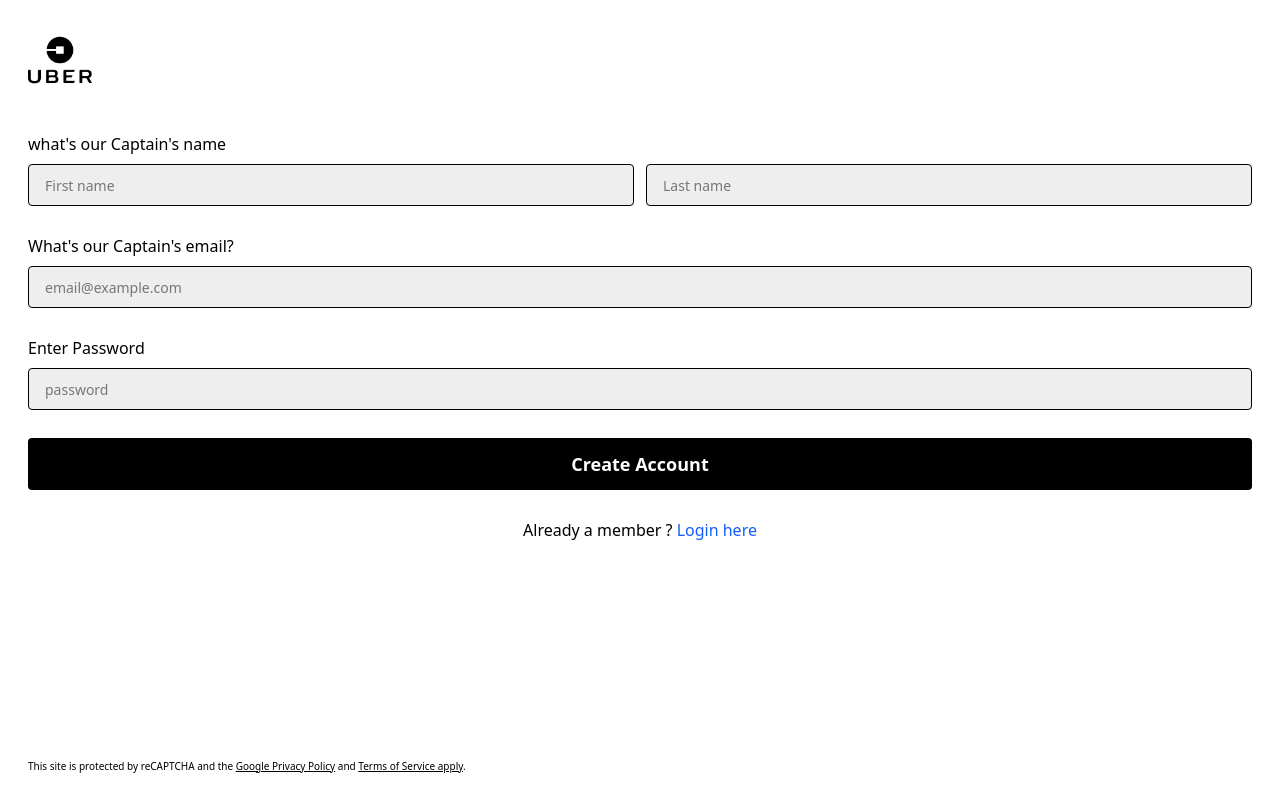
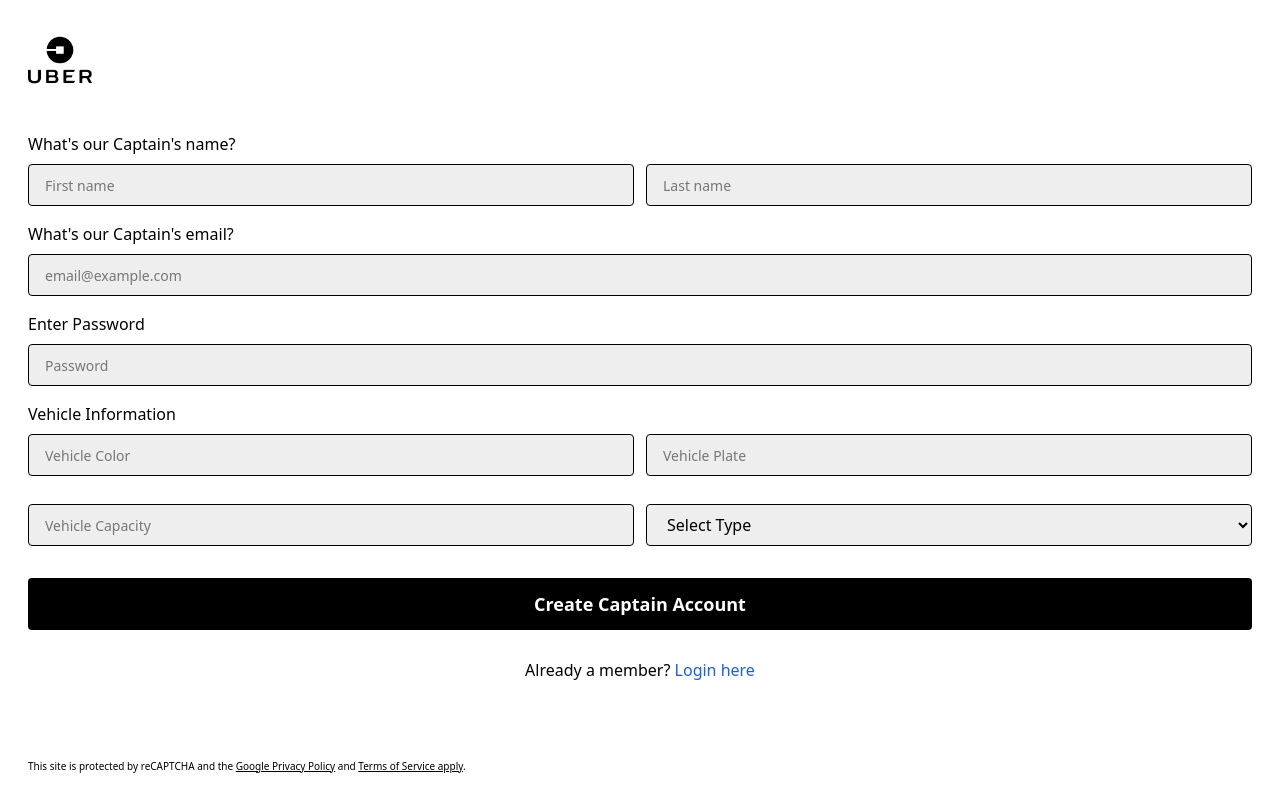
Before and after one commit to sachin0986/Uber---Imitation, a React (Vite) app in the folder Frontend/: page /captain-signup in a window 1280 px wide. Built offline with nearby package versions, Linux system fonts and the light colour scheme.

Commit message:
User Home page Up down Panel completed

```diff
--- a/Frontend/package.json
+++ b/Frontend/package.json
@@ -10,8 +10,10 @@
     "preview": "vite preview"
   },
   "dependencies": {
+    "@gsap/react": "^2.1.2",
     "@tailwindcss/vite": "^4.1.10",
     "axios": "^1.10.0",
+    "gsap": "^3.13.0",
     "react": "^19.1.0",
     "react-dom": "^19.1.0",
     "react-icons": "^5.5.0",
--- a/Frontend/src/App.jsx
+++ b/Frontend/src/App.jsx
@@ -7,6 +7,8 @@ import CaptainSignup from './pages/CaptainSignup';
 import Home from "./pages/Home";
 import UserProtectedWrapper from "./pages/UserProtectedWrapper";
 import UserLogout from "./pages/UserLogout";
+import CaptainHome from "./pages/CaptainHome";
+import CaptainProtectedWrapper from "./pages/CaptainProtectedWrapper";
 
 
 
@@ -25,6 +27,9 @@ const App = () => {
           <Route path="/user/logout" element={<UserProtectedWrapper>
             <UserLogout />
           </UserProtectedWrapper>}/>
+          <Route path="/captain-home" element={<CaptainProtectedWrapper>
+            <CaptainHome />
+          </CaptainProtectedWrapper>}/>
       </Routes>
     </div>
   )
--- /dev/null
+++ b/Frontend/src/Components/LocationSearchPanel.jsx
@@ -0,0 +1,23 @@
+import React from "react";
+
+const LocationSearchPanel = () => {
+    return(
+        <div>
+        <div>
+            this is location search panel
+        </div>
+        <div>
+            this is location search panel
+        </div>
+        <div>
+            this is location search panel
+        </div>
+        <div>
+            this is location search panel
+        </div>
+        </div>
+
+    )
+}
+
+export default LocationSearchPanel;
--- /dev/null
+++ b/Frontend/src/context/CaptainContext.jsx
@@ -0,0 +1,32 @@
+import { useState, useContext, createContext } from "react";
+
+export const CaptainDataContext = createContext();
+
+
+const CaptainContext = ({ children }) => {
+    const [captain, setCaptain] = useState(null);
+    const [isLoading, setIsLoading] = useState(false);
+    const [error, setError] = useState(null);
+
+    const updateCaptain = (captainData) => {
+        setCaptain(captainData);
+    };
+
+    const value = {
+        captain,
+        setCaptain,
+        isLoading,
+        setIsLoading,
+        error,
+        setError,
+        updateCaptain,
+    };
+
+    return(
+        <CaptainDataContext.Provider value={value}>
+            {children}
+        </CaptainDataContext.Provider>
+    )
+}
+
+export default CaptainContext;
--- a/Frontend/src/main.jsx
+++ b/Frontend/src/main.jsx
@@ -3,14 +3,17 @@ import { createRoot } from 'react-dom/client'
 import './index.css'
 import App from './App.jsx'
 import { BrowserRouter } from 'react-router-dom'
-import UserContext from './context/userContext.jsx'
+import UserContext from './context/UserContext.jsx'
+import CaptainContext from './context/CaptainContext.jsx'
 
 createRoot(document.getElementById('root')).render(
   <StrictMode>
-    <UserContext>
-    <BrowserRouter>
-        <App />
-    </BrowserRouter>
-    </UserContext>
+    <CaptainContext>
+      <UserContext>
+        <BrowserRouter>
+          <App />
+        </BrowserRouter>
+      </UserContext>
+    </CaptainContext>
   </StrictMode>,
 )
--- a/Frontend/src/pages/CaptainLogin.jsx
+++ b/Frontend/src/pages/CaptainLogin.jsx
@@ -1,5 +1,9 @@
 import React, { useState } from "react";
 import { Link } from "react-router-dom";
+import { useNavigate } from "react-router-dom";
+import { CaptainDataContext } from "../context/CaptainContext";
+import axios from "axios";
+import { VITE_BASE_URL } from "../Utils/contants";
 
 const style = {
     inputStyle: `bg-[#eeeeee] mb-7 rounded px-4 py-2 border w-full text-lg placeholder:text-base`,
@@ -7,17 +11,30 @@ const style = {
 };
 
 const CaptainLogin = () => {
+
+    const {captain, setCaptain } = React.useContext(CaptainDataContext);
+    const navigate = useNavigate();
+
     const [email, setEmail] = useState('');
     const [password, setPassword] = useState('');
     const [captainData, setCaptainData] = useState({});
 
 
-    const submitHandler = (e) => {
+    const submitHandler = async (e) => {
         e.preventDefault();
-        setCaptainData({
+        const captain = {
             email: email,
             password: password
-        })
+        }
+
+        const response = await axios.post(VITE_BASE_URL + `captains/login`, captain);
+        if(response.status === 200){
+            const data = response.data;
+            setCaptain(response.captain);
+            localStorage.setItem('token', data.token);
+            navigate('/captain-home');
+        }
+
         console.log(captainData);
         setEmail('');
         setPassword('');
--- a/Frontend/src/pages/CaptainSignup.jsx
+++ b/Frontend/src/pages/CaptainSignup.jsx
@@ -1,91 +1,158 @@
 import React, { useState } from "react";
 import { Link } from 'react-router-dom'
-
+import { CaptainDataContext } from "../context/CaptainContext";
+import { useNavigate } from "react-router-dom";
+import axios from 'axios';
+import { VITE_BASE_URL } from '../Utils/contants';
 
 const style = {
-    oldInput: `bg-[#eeeeee] mb-7 rounded px-4 py-2 border w-full text-base placeholder:text-sm`,
-    loginInputStyle: `bg-[#eeeeee] mb-7 rounded px-4 py-2 border w-1/2 text-base placeholder:text-sm`,
-    buttonStyle: `bg-black text-white font-semibold mb-7 rounded px-4 py-3 w-full text-lg`
+    input: `bg-[#eeeeee] mb-4 rounded px-4 py-2 border w-full text-base placeholder:text-sm`,
+    inputHalf: `bg-[#eeeeee] mb-4 rounded px-4 py-2 border w-1/2 text-base placeholder:text-sm`,
+    flexGap: `flex gap-3`,
+    button: `bg-black text-white font-semibold mb-7 rounded px-4 py-3 w-full text-lg`
 };
 
 const CaptainSignup = () => {
+
+    const navigate = useNavigate();
+
     const [email, setEmail] = useState('');
     const [password, setPassword] = useState('');
-    const [firstName, setfirstName] = useState('');
-    const [lastName, setlastName] = useState('');
-    const [captainData, setcaptainData] = useState({});
+    const [firstName, setFirstName] = useState('');
+    const [lastName, setLastName] = useState('');
+    const [vehicleColor, setVehicleColor] = useState('');
+    const [vehiclePlate, setVehiclePlate] = useState('');
+    const [vehicleCapacity, setVehicleCapacity] = useState('');
+    const [vehicleType, setVehicleType] = useState('');
+    const { setCaptain } = React.useContext(CaptainDataContext);
 
-    const submitHnadeler = (e) => {
+    const submitHandler = async (e) => {
         e.preventDefault();
-        setcaptainData({
-            fullName: {
-                firstName: firstName,
-                lastName: lastName
+        const captainData = {
+            fullname: {
+                firstname: firstName,
+                lastname: lastName
             },
-            userEmail: email,
-            password: password
+            email,
+            password,
+            vehicle: {
+                color: vehicleColor,
+                plate: vehiclePlate,
+                capacity: vehicleCapacity,
+                vehicleType: vehicleType
             }
-        )
-        console.log(captainData);
+        };
+
+        const response = await axios.post(VITE_BASE_URL + `captains/register`, captainData);
+        if(response.status === 201){
+            const data = response.data;
+            setCaptain(data.captain);
+            localStorage.setItem('token', data.token);
+            navigate('/captain-home')
+        }
+        // TODO: Send captainData to backend API here
+
+        // Reset form
         setEmail('');
         setPassword('');
-        setfirstName('');
-        setlastName('');
-    }
-    return(
-         <div className="p-7 h-screen flex flex-col justify-between">
+        setFirstName('');
+        setLastName('');
+        setVehicleColor('');
+        setVehiclePlate('');
+        setVehicleCapacity('');
+        setVehicleType('');
+    };
+
+    return (
+        <div className="p-7 min-h-screen flex flex-col justify-between">
             <div>
                 <img className="w-16 mb-10" src="/src/assets/pngimg.com - uber_PNG24.png" alt="uber-home-image" />
 
-                <form onSubmit={(e) => {
-                    submitHnadeler(e)
-                }}>
-
-                  <h3 className="text-base font-medium mb-2">what's our Captain's name</h3>
-                  <div className="flex gap-3">
+                <form onSubmit={submitHandler}>
+                    <h3 className="text-base font-medium mb-2">What's our Captain's name?</h3>
+                    <div className={style.flexGap}>
                         <input
                             required
-                        className={style.loginInputStyle}
+                            className={style.inputHalf}
                             type="text"
                             placeholder="First name"
                             value={firstName}
-                        onChange={(e) => setfirstName(e.target.value)}
+                            onChange={(e) => setFirstName(e.target.value)}
                         />
-
-
                         <input
                             required
-                        className={style.loginInputStyle}
+                            className={style.inputHalf}
                             type="text"
                             placeholder="Last name"
                             value={lastName}
-                        onChange={(e) => setlastName(e.target.value)}
+                            onChange={(e) => setLastName(e.target.value)}
                         />
                     </div>
 
                     <h2 className="text-base font-medium mb-2">What's our Captain's email?</h2>
                     <input
                         required
-                        className={style.oldInput}
+                        className={style.input}
                         type="email"
                         placeholder="email@example.com"
                         value={email}
                         onChange={(e) => setEmail(e.target.value)}
                     />
+
                     <h3 className="text-base font-medium mb-2">Enter Password</h3>
                     <input
                         required
-                        className={style.oldInput}
+                        className={style.input}
                         type="password"
-                        placeholder="password"
+                        placeholder="Password"
                         value={password}
                         onChange={(e) => setPassword(e.target.value)}
                     />
-                    <button className={style.buttonStyle}>Create Account</button>
+
+                    <h3 className="text-base font-medium mb-2">Vehicle Information</h3>
+                    <div className="grid grid-cols-2 gap-3 mb-4">
+                        <input
+                            required
+                            className={style.input}
+                            type="text"
+                            placeholder="Vehicle Color"
+                            value={vehicleColor}
+                            onChange={(e) => setVehicleColor(e.target.value)}
+                        />
+                        <input
+                            required
+                            className={style.input}
+                            type="text"
+                            placeholder="Vehicle Plate"
+                            value={vehiclePlate}
+                            onChange={(e) => setVehiclePlate(e.target.value)}
+                        />
+                        <input
+                            required
+                            className={style.input}
+                            type="number"
+                            min="1"
+                            placeholder="Vehicle Capacity"
+                            value={vehicleCapacity}
+                            onChange={(e) => setVehicleCapacity(e.target.value)}
+                        />
+                        <select
+                            required
+                            className={style.input}
+                            value={vehicleType}
+                            onChange={(e) => setVehicleType(e.target.value)}
+                        >
+                            <option value="">Select Type</option>
+                            <option value="car">Car</option>
+                            <option value="bike">Bike</option>
+                            <option value="auto">Auto</option>
+                        </select>
+                    </div>
+                    <button className={style.button}>Create Captain Account</button>
                 </form>
 
                 <p className="text-center">
-                    Already a member ? <Link to='/captain-login' className="text-blue-600">Login here</Link>
+                    Already a member? <Link to='/captain-login' className="text-blue-600">Login here</Link>
                 </p>
             </div>
 
@@ -94,7 +161,7 @@ const CaptainSignup = () => {
                     Policy</span> and <span className='underline'>Terms of Service apply</span>.</p>
             </div>
         </div>
-    )
-}
+    );
+};
 
 export default CaptainSignup;
--- a/Frontend/src/pages/Home.jsx
+++ b/Frontend/src/pages/Home.jsx
@@ -1,11 +1,126 @@
-import React from "react";
+import { useState, useRef } from "react";
+import { useGSAP } from '@gsap/react';
+import gsap from "gsap";
+import { RiArrowDownWideFill } from "react-icons/ri";
+import { GrEmptyCircle } from "react-icons/gr";
+import { LuSquareSquare } from "react-icons/lu";
+import LocationSearchPanel from "../Components/LocationSearchPanel";
+
+const style = {
+  inputStyle: `bg-[#eee] px-12 py-2 text-base rounded-lg w-full`,
+  input2: `bg-[#eee] px-12 py-2 text-base rounded-lg w-full mt-5`
+};
 
 const Home = () => {
-    return(
-        <div>
-            This is Home page.
+  const [pickup, setPickUp] = useState('');
+  const [destination, setDestination] = useState('');
+  const [panelOpen, stePanelOpen] = useState(false);
+  const panelRef = useRef(null);
+  const panelCloseRef = useRef(null);
+
+  const submitHandler = (e) => {
+    e.preventDefault();
+  };
+
+  useGSAP(() => {
+    if (panelOpen) {
+      gsap.to(panelRef.current, {
+        height: '70%',
+        duration: 0.4,
+        ease: 'power2.out'
+      });
+      gsap.to(panelCloseRef.current, {
+        opacity: 1,
+        duration: 0.3
+      });
+    } else {
+      gsap.to(panelRef.current, {
+        height: '0%',
+        duration: 0.4,
+        ease: 'power2.inOut'
+      });
+      gsap.to(panelCloseRef.current, {
+        opacity: 0,
+        duration: 0.3
+      });
+    }
+  }, [panelOpen]);
+
+  return (
+    <div className="h-screen relative">
+      <img
+        className="w-16 absolute left-5 top-5"
+        src="https://upload.wikimedia.org/wikipedia/commons/c/cc/Uber_logo_2018.png"
+        alt="uber-logo"
+      />
+
+      <div className="h-screen w-screen">
+        <img
+          className="h-full w-full object-cover"
+          src="https://miro.medium.com/v2/resize:fit:1400/0*gwMx05pqII5hbfmX.gif"
+          alt="map-image"
+        />
+
+        <div className="w-full flex flex-col justify-end h-screen absolute top-0">
+          <div className="h-[30%] p-6 bg-white relative">
+            <h5
+              ref={panelCloseRef}
+              onClick={() => stePanelOpen(false)}
+              className="absolute opacity-0 right-6 top-6 cursor-pointer transition-opacity duration-300"
+            >
+              <RiArrowDownWideFill size={20} />
+            </h5>
+
+            <h4 className="text-2xl font-semibold">Find Trip</h4>
+
+            <form onSubmit={submitHandler}>
+              <div className="relative mt-4">
+
+                <div className="absolute h-11 left-4 top-7 bottom-4 w-[3px] bg-gray-700 rounded-full z-0" />
+
+
+                <GrEmptyCircle
+                  className="absolute left-[10px] top-3 text-gray-700 z-10"
+                  size={15}
+                />
+                <LuSquareSquare
+                  className="absolute left-[10px] bottom-3 text-gray-700 z-10"
+                  size={15}
+                />
+
+
+                <input
+                  onClick={() => stePanelOpen(true)}
+                  value={pickup}
+                  type="text"
+                  placeholder="Add a pickup location"
+                  className={style.inputStyle}
+                  onChange={(e) => setPickUp(e.target.value)}
+                />
+
+
+                <input
+                  onClick={() => stePanelOpen(true)}
+                  value={destination}
+                  type="text"
+                  placeholder="Enter your destination"
+                  className={style.input2}
+                  onChange={(e) => setDestination(e.target.value)}
+                />
+              </div>
+            </form>
+          </div>
+
+          <div
+            ref={panelRef}
+            className="bg-white h-0 overflow-hidden transition-all duration-300"
+          >
+            {panelOpen && <LocationSearchPanel />}
+          </div>
         </div>
-    )
-}
+      </div>
+    </div>
+  );
+};
 
 export default Home;
```
Also changed, not shown: Frontend/src/pages/CaptainHome.jsx (added, +9 -0 lines), Frontend/src/pages/CaptainProtectedWrapper.jsx (added, +17 -0 lines), 1 other file (tests, documents, lock files or other folders). Lines whose indentation alone changed are shown as unchanged.
